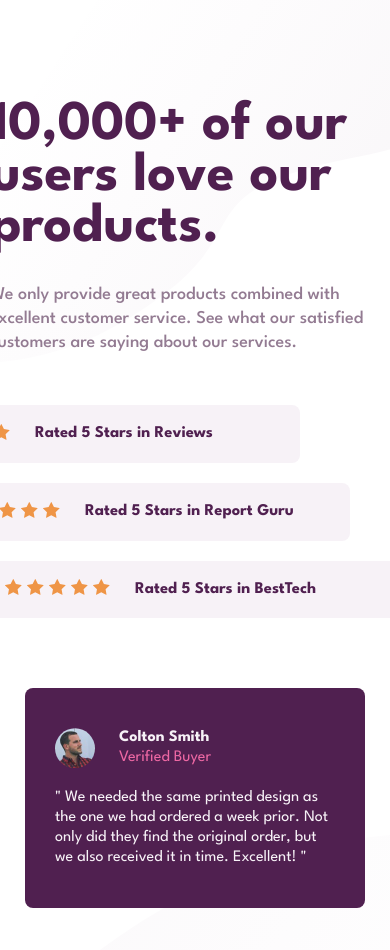
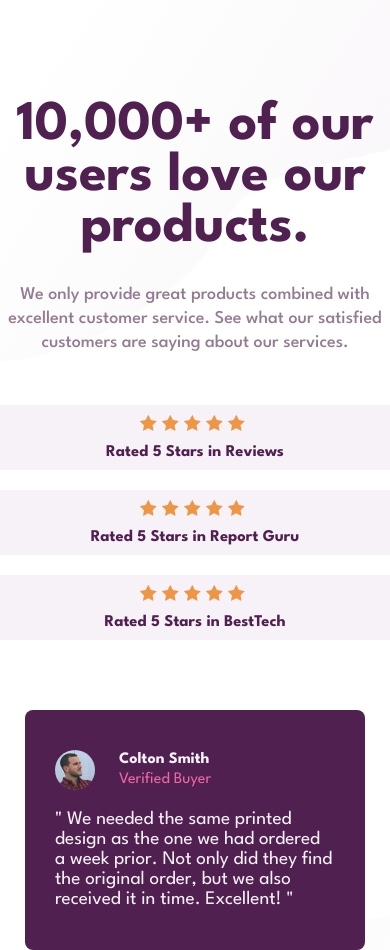
Before and after one commit to mariamorena27/social_proof_section, a plain HTML site: page index.html in a window 390 px wide. Shown: the top 950 px of the page. Drawn offline with Linux system fonts and the light colour scheme.

Commit message:
responsive css

```diff
--- a/style.css
+++ b/style.css
@@ -147,11 +147,57 @@ body {
   top: 40px;
 }
 
-  /* @media only screen and (max-width: 1520px) {
-    .card-2 {
-      top: 0px;
+  @media only screen and (min-width: 1310px) and (max-width: 1429px) {
+    .buyer {
+      max-width: 240px;
+      font-size: 120%;
     }
   }
 
-  @media only screen and (max-width: 1350px) {
-  } */
+  @media only screen and (min-width: 300px) and (max-width: 1309px) {
+    .wrapper {
+      font-size: 120%;
+    }
+
+    .main-text h1 {
+      max-width: 100%;
+      text-align: center;
+    }
+
+    .main-text p {
+      max-width: 100%;
+      text-align: center;
+    }
+
+    .ratings {
+      flex-direction: row;
+      flex-wrap: wrap;
+      justify-content: center;
+    }
+
+    .rating {
+      flex-direction: column;
+      justify-content: center;
+      padding: 10px 40px;
+      gap: 10px;
+    }
+    .rating p {
+      margin: 0;
+    }
+
+    .rating-1 {
+      margin-right: 0;
+    }
+
+    .rating-2 {
+      margin-right: 0;
+    }
+
+    .buyer-2 {
+      top: 0;
+    }
+
+    .buyer-3 {
+      top: 0;
+    }
+  }
--- a/style_test.css
+++ /dev/null
@@ -1,114 +0,0 @@
-body {
-  box-sizing: border-box;
-  margin: 10px;
-  font-family: "Spartan", sans-serif;
-  display: flex;
-  justify-content: center;
-  align-items: center;
-}
-
-.wrapper {
-  display: flex;
-  flex-direction: column;
-  justify-content: center;
-  max-width: 1500px;
-  padding: 40px;
-}
-
-.top-wrapper {
-  display: grid;
-  grid-template-columns: repeat(auto-fit, minmax(300px, 1fr));
-  grid-gap: 50px;
-  margin-bottom: 50px;
-}
-
-.main-text {
-  color: #502050;
-  padding: 10px;
-}
-
-h1 {
-  font-size: 3rem;
-}
-
-.bottom-wrapper {
-  display: flex;
-  flex-wrap: wrap;
-  justify-content: center;
-}
-
-.buyer {
-  color: white;
-  background-color: #502050;
-  padding: 25px;
-  border-radius: 0.5em;
-  max-width: 350px;
-  margin: 25px;
-  display: grid;
-  grid-template-columns: 100px 1fr;
-}
-
-.buyer > img {
-  border-radius: 50%;
-}
-
-.buyer > h5 {
-  line-height: 1.5rem;
-}
-
-.buyer-feedback {
-  grid-column: span 2;
-  margin-top: 20px;
-}
-
-.ratings {
-  display: flex;
-  flex-direction: column;
-  justify-content: center;
-  align-items: flex-end;
-}
-
-.rating {
-  background-color: #f7f2f7;
-  padding: 20px;
-  margin: 10px;
-  border-radius: 0.5em;
-  color: #502050;
-  font-weight: 700;
-  width: 300px;
-  font-size: 0.8rem;
-  display: flex;
-  justify-content: space-around;
-}
-
-.stars > i {
-  color: goldenrod;
-}
-
-.rating-1 {
-  margin-right: 80px;
-}
-
-.rating-2 {
-  margin-right: 40px;
-}
-
-.buyer {
-  color: white;
-  background-color: #502050;
-  padding: 25px;
-  border-radius: 0.5em;
-}
-
-.buyer-2 {
-  position: relative;
-  top: 20px;
-}
-
-.buyer-3 {
-  position: relative;
-  top: 40px;
-}
-.verified {
-  color: #ee68a4;
-}
```
Also changed, not shown: index.html (+0 -7 lines), index_test.html (deleted, +0 -111 lines).
